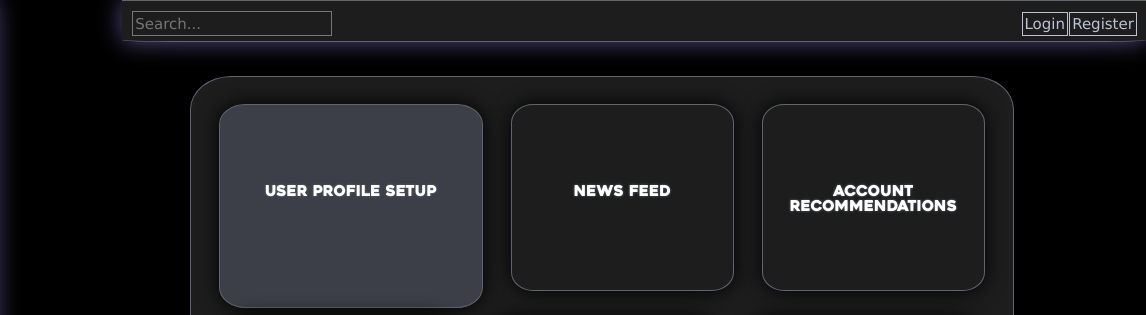
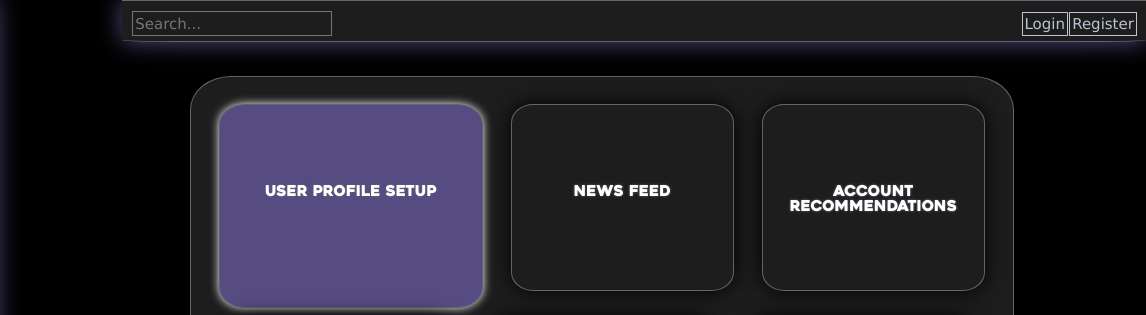
Before and after one commit to MightyMawse/wealth_sphere, a plain HTML site: page index.html in a window 1280 px wide. In both pictures the pointer is over the link "User Profile Setup". Shown: the top 315 px of the page, 134-1280 px from the left. Drawn offline with nearby package versions, Linux system fonts and the light colour scheme.

Commit message:
dashboard references touch up

```diff
--- a/index.css
+++ b/index.css
@@ -221,7 +221,8 @@ body{
 .dashboard-button:hover{
     width: 30%;
     height: 40%;
-    background-color: #3c3f47;
+    background-color: #574c82;
+    box-shadow: 0 0 10px ;
 }
 
 @font-face {
```
